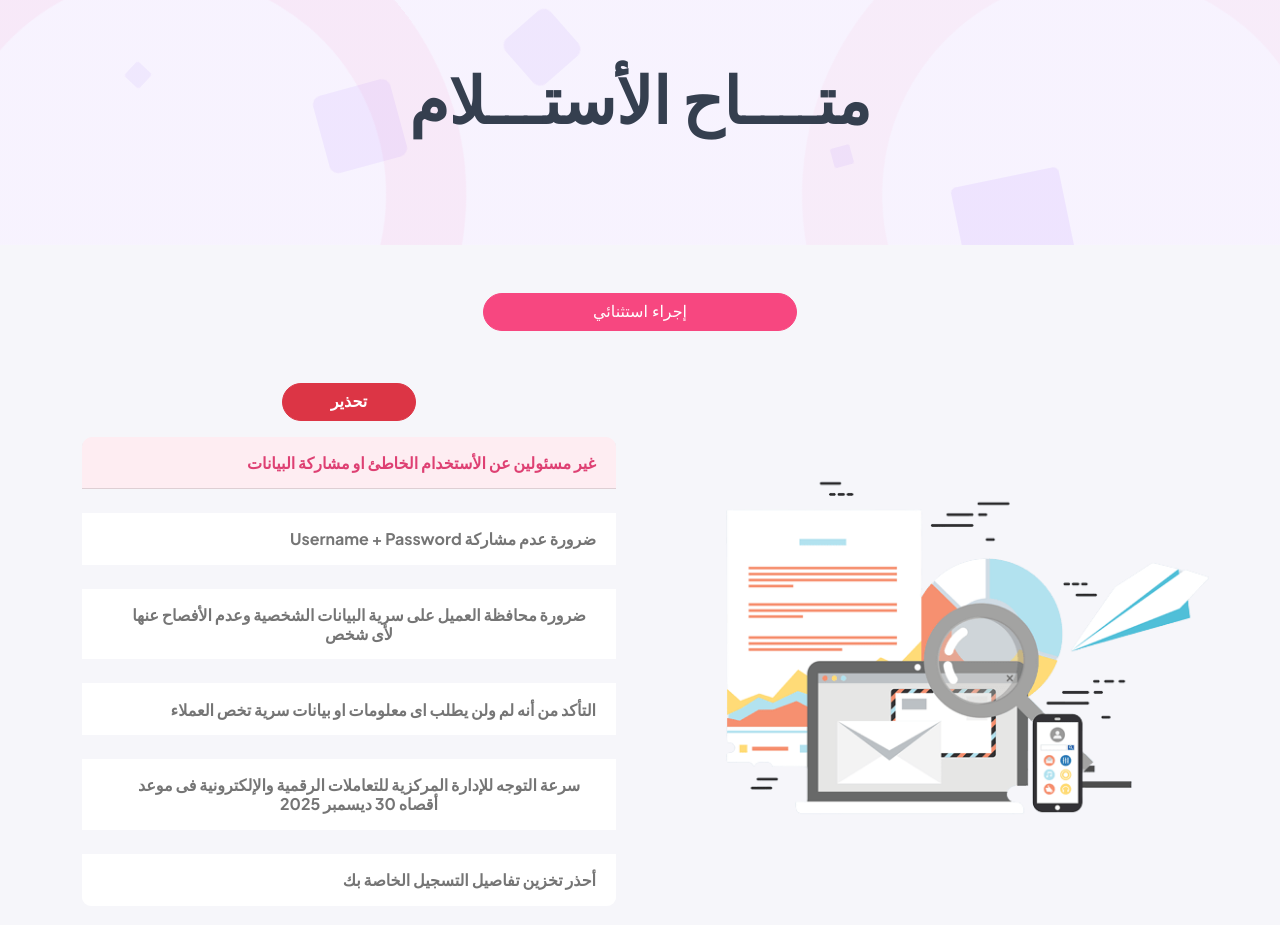
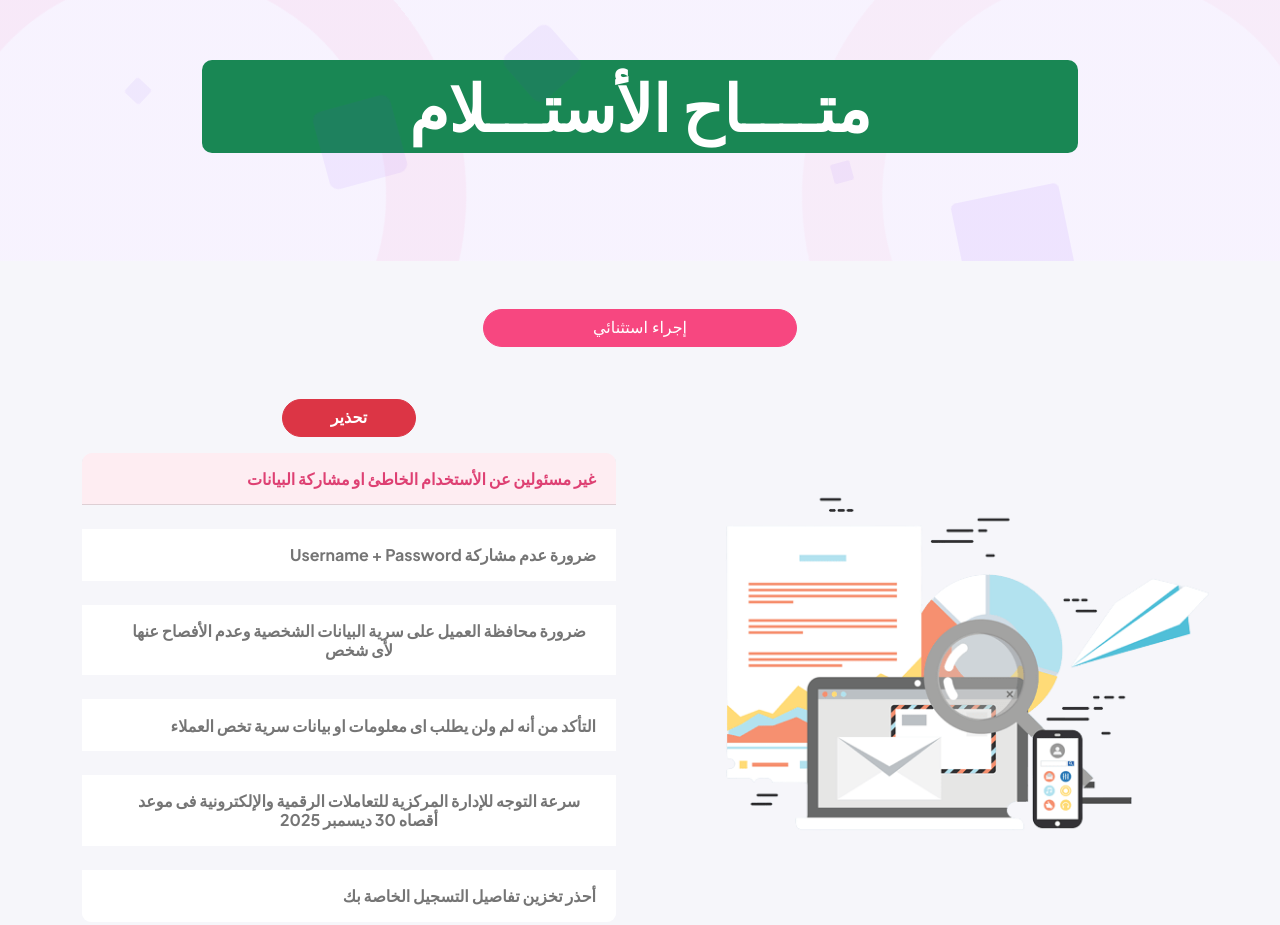
Before and after one commit to AhmedAhmedHassan/MOHAPP, a plain HTML site: page procedures.html in a window 1280 px wide. Shown: the part 114-1039 px from the top of the page. Drawn offline with nearby package versions, Linux system fonts and the light colour scheme.

Commit message:
Update procedures.html

```diff
--- a/procedures.html
+++ b/procedures.html
@@ -72,7 +72,7 @@
                 <li></li>
             </ul>
             <div class="container text-center py-4" style="max-width: 900px;">
-                <h3 class="display-3 mb-4 wow fadeInDown" data-wow-delay="0.1s">متــــاح الأستـــلام</h1>
+                <h3 class="display-3 mb-4 wow fadeInDown bg-success text-white py-2 rounded" data-wow-delay="0.1s">متــــاح الأستـــلام</h1>
             </div>
         </div>
         <!-- Header End -->
```
